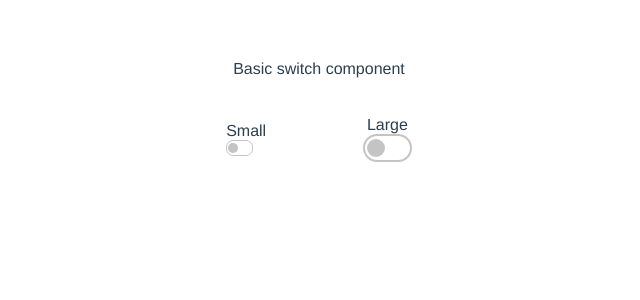
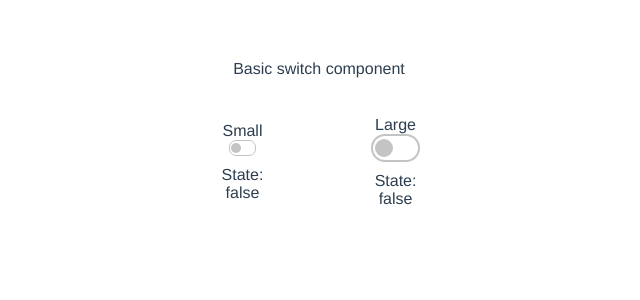
Before and after one commit to rushjs1/vue2-basic-switch, a Vue app: page / in a window 1280 px wide. Shown: the top 300 px of the page, without its empty margins (321-961 px from the left). Built offline with nearby package versions, Linux system fonts and the light colour scheme.

Commit message:
small update

```diff
--- a/src/components/Home.vue
+++ b/src/components/Home.vue
@@ -9,6 +9,7 @@
           :value="false"
           v-model="switchBtnValuesm"
         />
+        <div class="state">State: {{ switchBtnValuesm }}</div>
       </div>
       <div class="example-large">
         Large
@@ -18,6 +19,7 @@
           v-model="switchBtnValuelg"
           size="lg"
         />
+        <div class="state">State: {{ switchBtnValuelg }}</div>
       </div>
     </div>
   </div>
@@ -63,4 +65,21 @@ export default {
   align-items: center;
   width: 30%;
 }
+.state {
+  margin-top: 10px;
+}
+.example-large {
+  display: flex;
+  justify-content: center;
+  align-items: center;
+  flex-direction: column;
+  width: 80px;
+}
+.example-small {
+  display: flex;
+  justify-content: center;
+  align-items: center;
+  flex-direction: column;
+  width: 80px;
+}
 </style>
```
